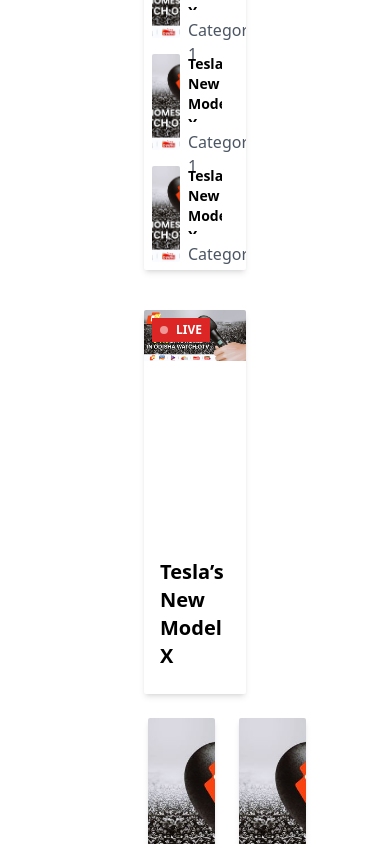
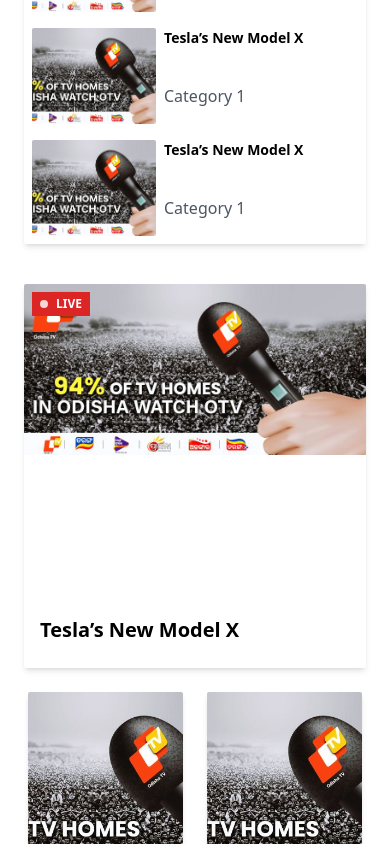
Before and after one commit to priy437pradhan/OdishaTv, a React (Vite) app: page / in a window 390 px wide. Shown: the part 1522-2366 px from the top of the page. Built offline with nearby package versions, Linux system fonts and the light colour scheme.

Commit message:
small changes for responsiveness

```diff
--- a/src/App.jsx
+++ b/src/App.jsx
@@ -12,7 +12,7 @@
   return (
     <Router>
       <Header />
-      <div className="flex-1 container mx-auto mt-12 px-32">
+      <div className="flex-1 container mx-auto px-2 lg:px-32 mt-12">
         <Routes>
           <Route path="/" element={<Home />} />
           {/* <Route path="/listing" element={<Listing />} /> */}
```
